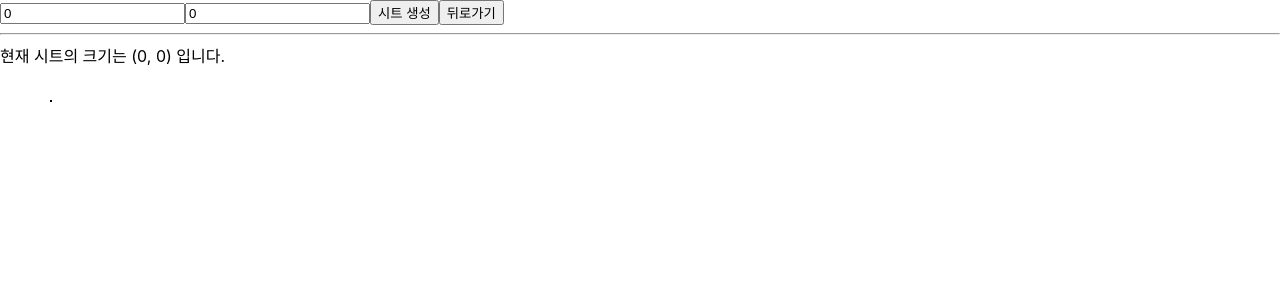
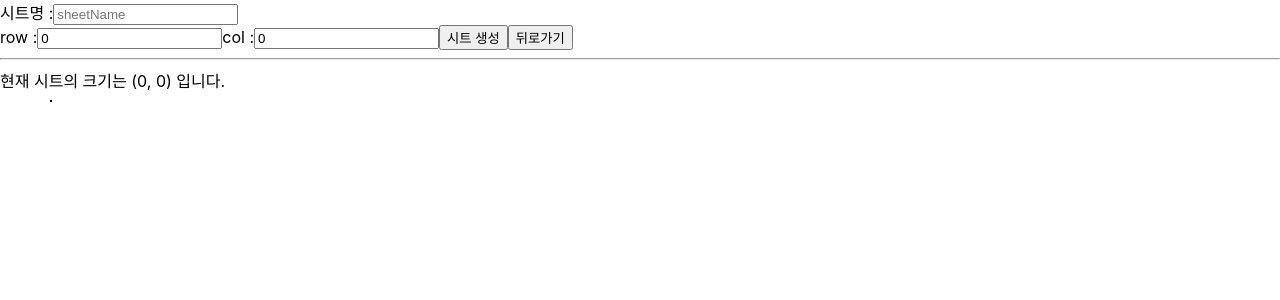
Before and after one commit to SamYangRamen/pivot_table_client, a React (Create React App) app in the folder pivot_table/: page /NewSheet/EditSheet in a window 1280 px wide. Shown: the top 300 px of the page. Built offline with nearby package versions, Linux system fonts and the light colour scheme.

Commit message:
Add SheetName

```diff
--- a/pivot_table/src/LoadSheet.tsx
+++ b/pivot_table/src/LoadSheet.tsx
@@ -10,7 +10,7 @@ const LoadSheet: React.FC = () => {
     const [num, setNum] = useState(-1);
 
     const onClick = (e: any) => {
-        repo.postTestMethod(123).then(response => alert(response.num || num));
+        repo.postTestMethod("와우!").then(response => alert(response.data || "ERROR"));
     }
 
     return (
--- a/pivot_table/src/NewSheet.tsx
+++ b/pivot_table/src/NewSheet.tsx
@@ -11,31 +11,52 @@ import { render } from '@testing-library/react';
 /* 새로운 Sheet를 생성하는 코드 */
 const NewSheet: React.FC = () => {
     const { valueStore } = useStore();
+    const repo = useStore().repositoryStore.getSheetRepository();
 
-    const [tempSheetRange, setTempSheetRange] = useState({
-        row: 0,
-        col: 0
+    const [tempSheetInfo, setTempSheetInfo] = useState({
+        sheetName: '',
+        maxRow: 0,
+        maxCol: 0
     })
 
     const onChange = (e: React.ChangeEvent<HTMLInputElement>) => {
-        const nextSheetRange = {
-            ...tempSheetRange,
-            [e.target.name]: parseInt(e.target.value)
+        let nextSheetInfo;
+        if (e.target.name == 'sheetName') {
+            nextSheetInfo = {
+                ...tempSheetInfo,
+                [e.target.name]: e.target.value
+            };
+        } else {
+            nextSheetInfo = {
+                ...tempSheetInfo,
+                [e.target.name]: parseInt(e.target.value)
+            }
         };
-        setTempSheetRange(nextSheetRange);
+        setTempSheetInfo(nextSheetInfo);
     }
 
-    const changeSheetRange = () => {
-        valueStore.setSheetRange({ row: tempSheetRange.row, col: tempSheetRange.col });
-        // alert(`${valueStore.getRowSize()}, ${valueStore.getColSize()}`);
+    const makeSheet = () => {
+        valueStore.setSheetName(tempSheetInfo.sheetName);
+        valueStore.setSheetRange({ row: tempSheetInfo.maxRow, col: tempSheetInfo.maxCol });
+
+        const res = repo.initSheetData({
+            sheetName: tempSheetInfo.sheetName,
+            maxRow: tempSheetInfo.maxRow,
+            maxCol: tempSheetInfo.maxCol
+        });
     }
 
     return (
         <div className="App">
-            <input type="text" name="row" placeholder="rowSize" value={tempSheetRange.row} onChange={onChange} />
-            <input type="text" name="col" placeholder="colSize" value={tempSheetRange.col} onChange={onChange} />
+            시트명 :
+            <input type="text" name="sheetName" placeholder="sheetName" value={tempSheetInfo.sheetName} onChange={onChange} />
+            <br />
+            row :
+            <input type="text" name="maxRow" placeholder="rowSize" value={tempSheetInfo.maxRow} onChange={onChange} />
+            col :
+            <input type="text" name="maxCol" placeholder="colSize" value={tempSheetInfo.maxCol} onChange={onChange} />
             <Link to="/NewSheet/EditSheet">
-                <input type="button" name="tempSheetRange" value="시트 생성" onClick={changeSheetRange} />
+                <input type="button" name="tempSheetRange" value="시트 생성" onClick={makeSheet} />
             </Link>
             <Link to="/">
                 <button>뒤로가기</button>
--- a/pivot_table/src/SheetRepository.tsx
+++ b/pivot_table/src/SheetRepository.tsx
@@ -4,8 +4,12 @@ export interface dto<T> {
     dto: T;
 }
 
-export interface TestData {
-    num: number;
+export interface TestNumData {
+    data: number;
+}
+
+export interface TestStringData {
+    data: string;
 }
 
 export interface CellDataDTO {
@@ -28,6 +32,12 @@ export interface SheetRangeDTO {
     col: number;
 }
 
+export interface SheetInitDTO {
+    sheetName: string;
+    maxRow: number;
+    maxCol: number;
+}
+
 class SheetRepository {
     public constructor() {
         axios.defaults.baseURL = 'http://localhost:4000';
@@ -47,25 +57,23 @@ class SheetRepository {
     }
     */
 
-    public getTestMethod(num: number): Promise<TestData> {
+    public getTestMethod(num: number): Promise<TestNumData> {
         return axios.get(`/GET/test?num=${num}`).then(response => {
-            alert(response)
             return response.data;
         }).catch(() => {
             return 5678;
         });
     }
 
-    public postTestMethod(num: number): Promise<TestData> {
-        return axios.post(`/POST/test`, { dto: num }).then(response => {
-            alert(response)
+    public postTestMethod(data: string): Promise<TestStringData> {
+        return axios.post(`/POST/test`, { dto: data }).then(response => {
             return response.data;
         }).catch(() => {
             return 5678;
         });
     }
 
-    public initSheetData(sheet: SheetRangeDTO): Promise<number> {
+    public initSheetData(sheet: SheetInitDTO): Promise<number> {
         return axios.post('POST/sheet', { dto: sheet }).then(response => {
             return response.data;
         });
--- a/pivot_table/src/ValueStore.tsx
+++ b/pivot_table/src/ValueStore.tsx
@@ -9,7 +9,16 @@ export interface SheetRange {
 }
 
 export default class ValueStore {
+    @observable private sheetName: String = '';
     @observable private sheetRange: SheetRange = { row: 0, col: 0 };
+
+    public getSheetName(): String {
+        return this.sheetName;
+    }
+
+    public setSheetName(sheetName: String) {
+        this.sheetName = sheetName;
+    }
 
     public getSheetRange(): SheetRange {
         return this.sheetRange;
```
